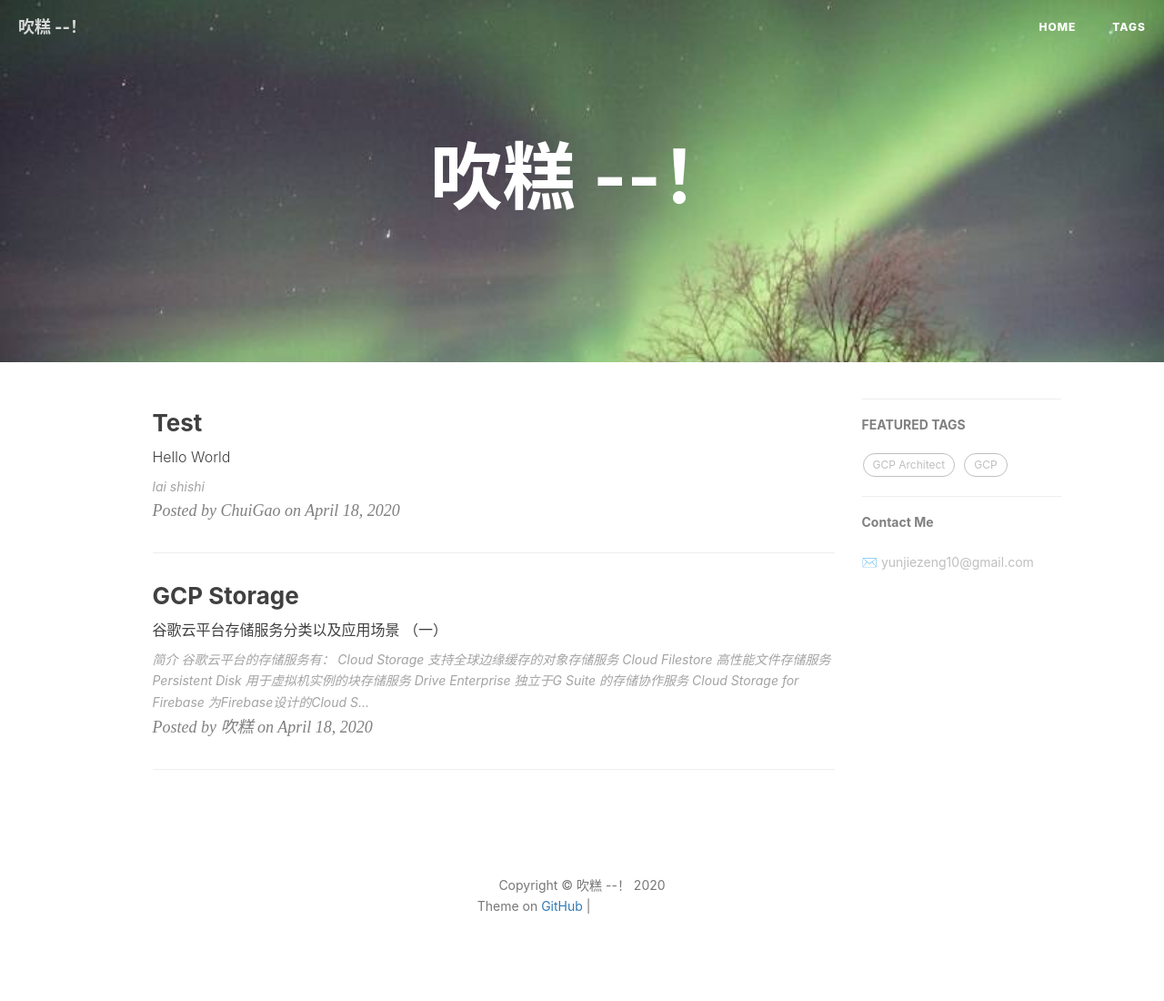
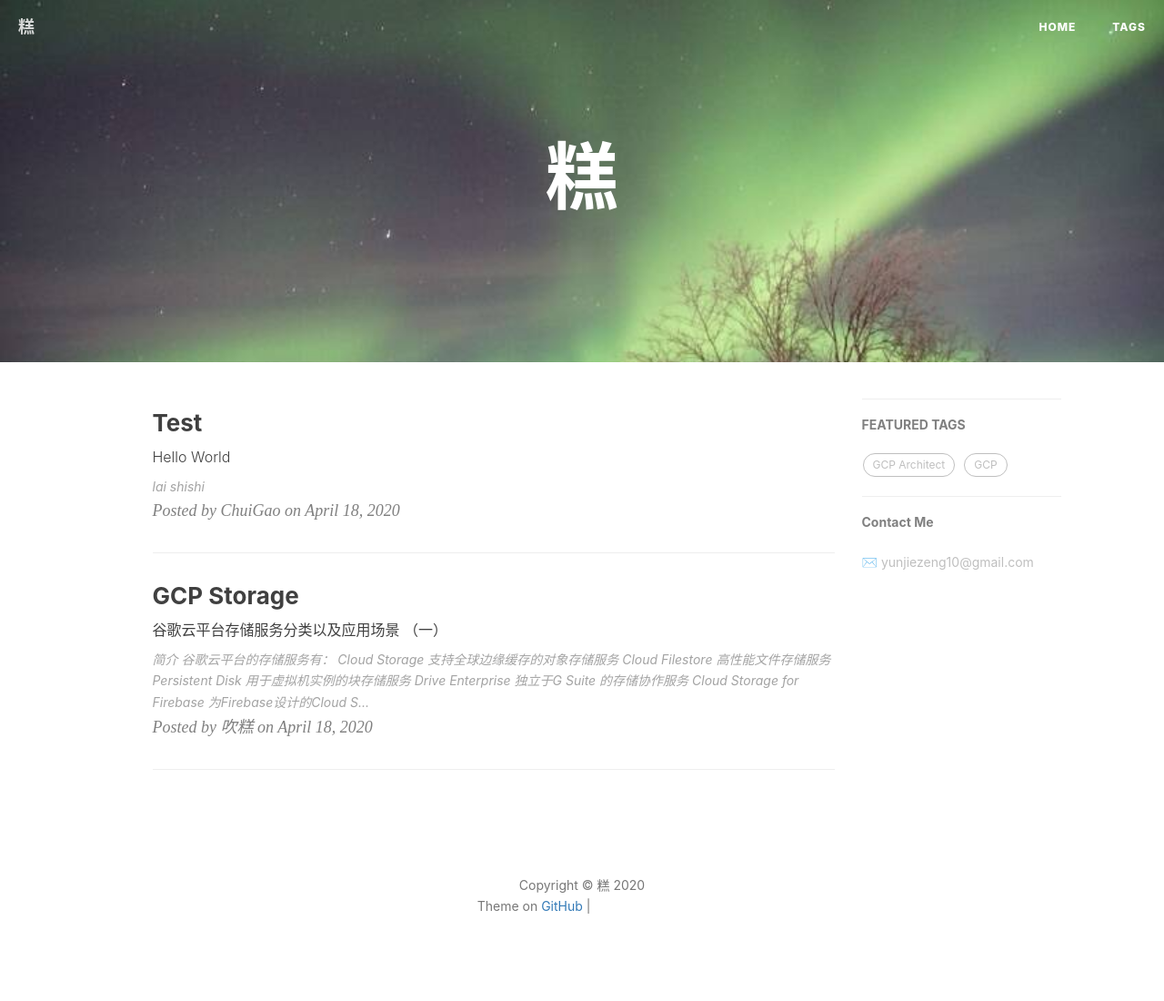
Before and after one commit to ximenchuigao/ximenchuigao.github.io, a Jekyll site: the page built from index.html, in a window 1280 px wide. Shown: the whole page at 91% size. Built offline with Jekyll 4.4.1, drawn with Linux system fonts in a browser that asks for light colours; nearby versions of some CDN libraries; the list of posts is cut into pages by our own code; comment, search, counter and statistics services are not loaded; grey boxes are pictures that could not be loaded.

Commit message:
Updated site title

```diff
--- a/_config.yml
+++ b/_config.yml
@@ -1,6 +1,6 @@
 # Site settings
-title: 吹糕 --！
-SEOTitle: 糕的博客 | 吹糕 --！
+title: 糕
+SEOTitle: 糕的博客 |
 header-img: img/post-bg-desk.jpg
 email: yunjiezeng10@gmail.com
 description: "飘啊飘啊飘啊飘"
```
